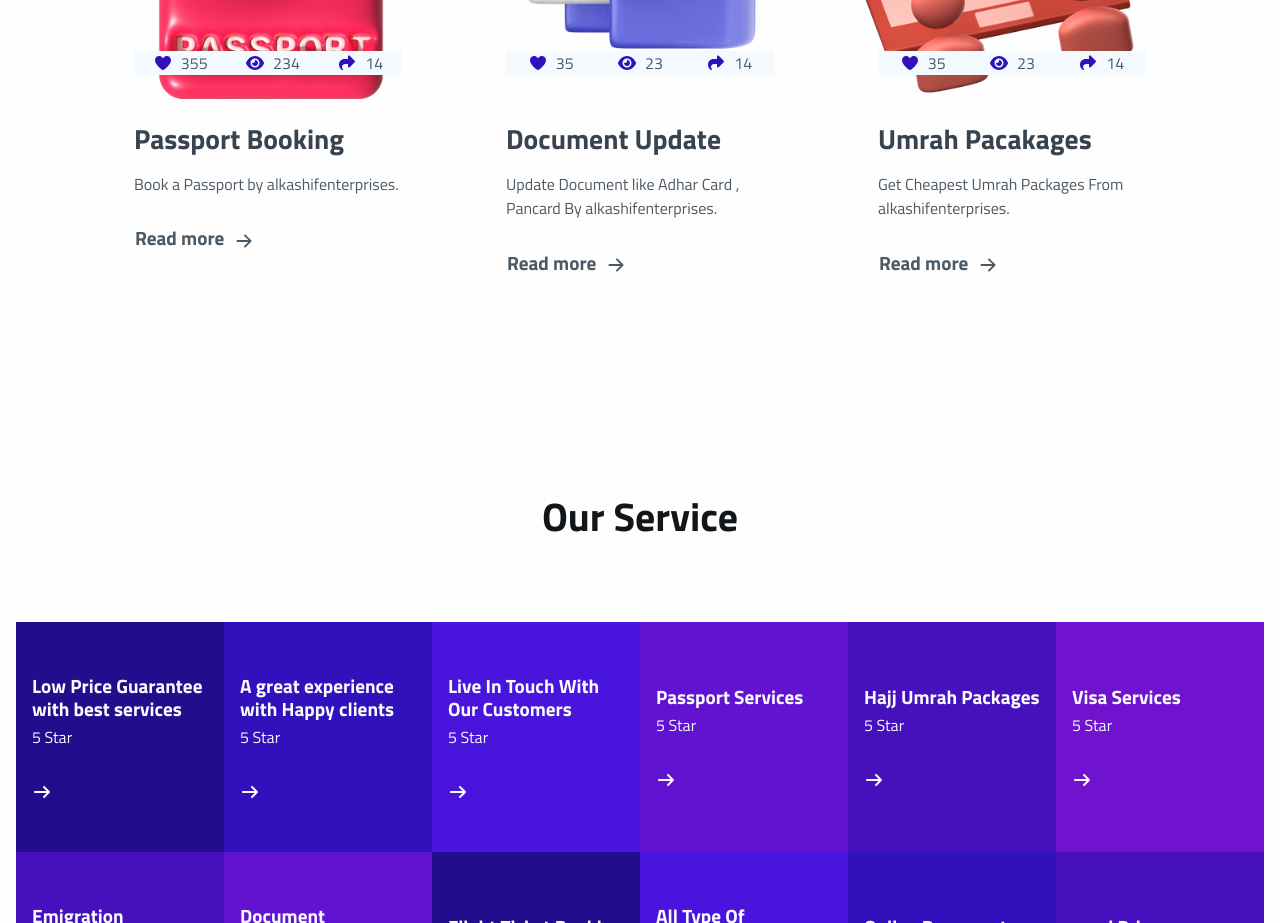
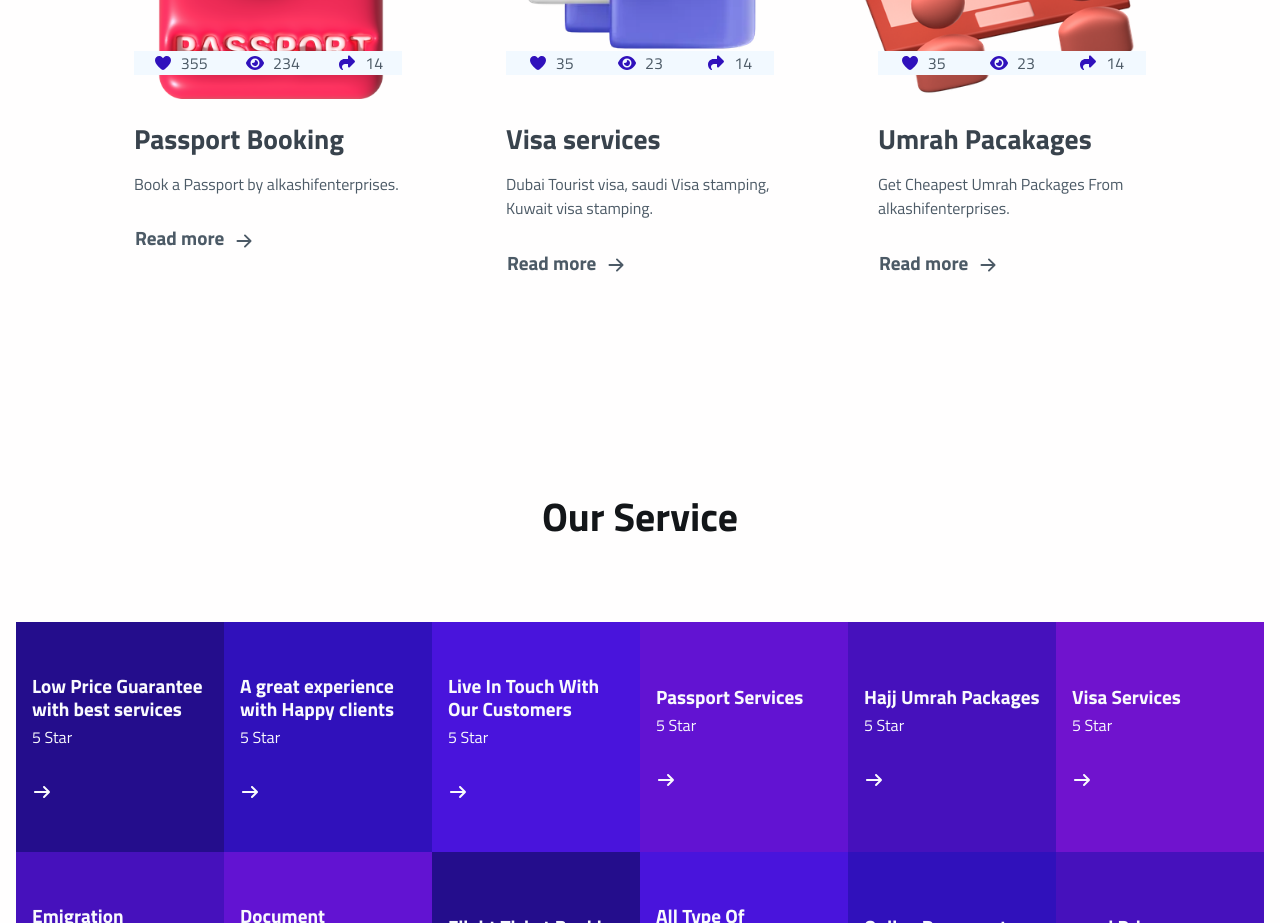
Before and after one commit to mudassir47/alkashif, a plain HTML site: page index.html in a window 1280 px wide. Shown: the part 2800-3723 px from the top of the page. Drawn offline with nearby package versions, Linux system fonts and the light colour scheme; no server answers.

Commit message:
Update index.html

```diff
--- a/index.html
+++ b/index.html
@@ -753,8 +753,8 @@ Year of established
                     <div class="d-flex flex-1 justify-content-around"> <span class="text-900 text-center"><i class="fas fa-heart text-primary"></i><span class="text-900 ms-2">35</span></span><span class="text-900 text-center"><i class="fas fa-eye text-primary"></i><span class="text-900 ms-2">23</span></span><span class="text-900 text-center"><i class="fas fa-share text-primary"></i><span class="text-900 ms-2">14</span></span></div>
                   </div>
 
-                  <h3 class="fw-bold text-1000 mt-5 text-truncate">Document Update </h3>
-                  <p class="text-900 mt-3">Update Document like Adhar Card , Pancard  By alkashifenterprises.</p><a class="btn btn-lg text-900 fs-1 px-0 hvr-icon-forward" href="#!" role="button">Read more
+                  <h3 class="fw-bold text-1000 mt-5 text-truncate">Visa services </h3>
+                  <p class="text-900 mt-3">Dubai Tourist visa, saudi Visa stamping, Kuwait visa stamping.</p><a class="btn btn-lg text-900 fs-1 px-0 hvr-icon-forward" href="#!" role="button">Read more
                     <svg class="bi bi-arrow-right-short hover-icon" xmlns="http://www.w3.org/2000/svg" width="30" height="30" fill="currentColor" viewBox="0 0 16 16">
                       <path fill-rule="evenodd" d="M4 8a.5.5 0 0 1 .5-.5h5.793L8.146 5.354a.5.5 0 1 1 .708-.708l3 3a.5.5 0 0 1 0 .708l-3 3a.5.5 0 0 1-.708-.708L10.293 8.5H4.5A.5.5 0 0 1 4 8z"> </path>
                     </svg></a>
```
